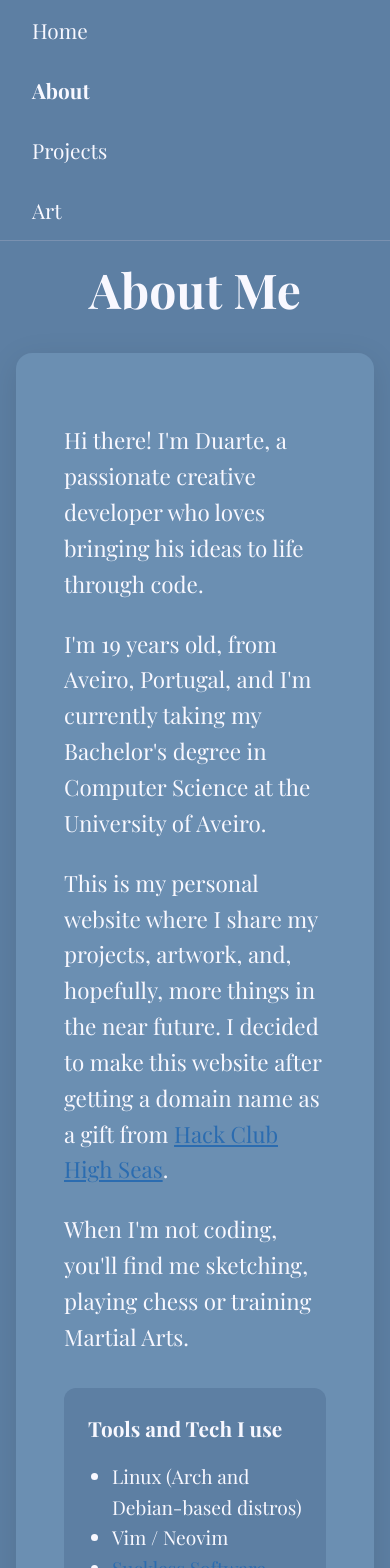
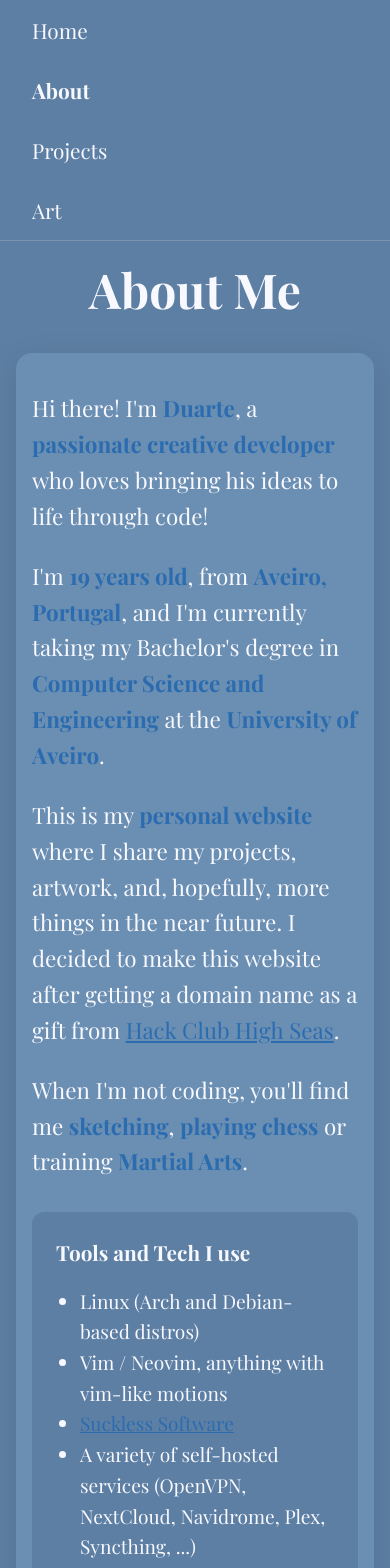
Before and after one commit to duartebranco/duartebranco.xyz, a React (Create React App) app: page /about in a window 390 px wide. Shown: the top 1568 px of the page. Built offline with nearby package versions, Linux system fonts and the light colour scheme; a web font is replaced by a local one.

Commit message:
update about page and artdetails mobile size

```diff
--- a/src/App.css
+++ b/src/App.css
@@ -77,6 +77,12 @@ button:active {
     max-width: 800px;
     margin: 0 auto;
 }
+.about-container-inside {
+    background-color: #6b8fb2;
+    padding: 3rem;
+    border-radius: 16px;
+    box-shadow: 0 8px 32px rgba(0, 0, 0, 0.1);
+}
 
 /* Project Details page */
 .project-details-container {
@@ -89,6 +95,23 @@ button:active {
     padding: 3rem;
     border-radius: 16px;
     box-shadow: 0 8px 32px rgba(0, 0, 0, 0.1);
+}
+
+/* Art Details page */
+.art-details-container {
+    padding: 2rem;
+    max-width: 900px;
+    margin: 0 auto;
+}
+.art-details-inside {
+    background-color: #6b8fb2;
+    padding: 3rem;
+    border-radius: 16px;
+    box-shadow: 0 8px 32px rgba(0, 0, 0, 0.1);
+}
+
+strong {
+    color: #2b6cb0;
 }
 
 /* Mobile-specific adjustments */
@@ -104,11 +127,21 @@ button:active {
     .about-container {
         padding: 1rem;
     }
+    .about-container-inside {
+        padding: 1rem;
+    }
 
     .project-details-container {
         padding: 1rem;
     }
     .project-details-inside {
+        padding: 1rem;
+    }
+
+    .art-details-container {
+        padding: 1rem;
+    }
+    .art-details-inside {
         padding: 1rem;
     }
 
--- a/src/pages/About.js
+++ b/src/pages/About.js
@@ -13,14 +13,7 @@ const About = () => {
             >
                 About Me
             </h1>
-            <div
-                style={{
-                    backgroundColor: "#6b8fb2",
-                    padding: "3rem",
-                    borderRadius: "16px",
-                    boxShadow: "0 8px 32px rgba(0,0,0,0.1)",
-                }}
-            >
+            <div className="about-container-inside">
                 <div
                     style={{
                         fontSize: "1.2rem",
@@ -30,21 +23,24 @@ const About = () => {
                     }}
                 >
                     <p style={{ marginBottom: "1.5rem", fontSize: "1.4rem" }}>
-                        Hi there! I'm Duarte, a passionate creative developer
-                        who loves bringing his ideas to life through code.
+                        Hi there! I'm <strong>Duarte</strong>, a{" "}
+                        <strong>passionate creative developer</strong> who loves
+                        bringing his ideas to life through code!
                     </p>
 
                     <p style={{ marginBottom: "1.5rem", fontSize: "1.4rem" }}>
-                        I'm 19 years old, from Aveiro, Portugal, and I'm
-                        currently taking my Bachelor's degree in Computer
-                        Science at the University of Aveiro.
+                        I'm <strong>19 years old</strong>, from{" "}
+                        <strong>Aveiro, Portugal</strong>, and I'm currently
+                        taking my Bachelor's degree in{" "}
+                        <strong>Computer Science and Engineering</strong> at the{" "}
+                        <strong>University of Aveiro</strong>.
                     </p>
 
                     <p style={{ marginBottom: "1.5rem", fontSize: "1.4rem" }}>
-                        This is my personal website where I share my projects,
-                        artwork, and, hopefully, more things in the near future.
-                        I decided to make this website after getting a domain
-                        name as a gift from{" "}
+                        This is my <strong>personal website</strong> where I
+                        share my projects, artwork, and, hopefully, more things
+                        in the near future. I decided to make this website after
+                        getting a domain name as a gift from{" "}
                         <a
                             href="https://highseas.hackclub.com/"
                             style={{
@@ -58,8 +54,10 @@ const About = () => {
                     </p>
 
                     <p style={{ marginBottom: "1.5rem", fontSize: "1.4rem" }}>
-                        When I'm not coding, you'll find me sketching, playing
-                        chess or training Martial Arts.
+                        When I'm not coding, you'll find me{" "}
+                        <strong>sketching</strong>,{" "}
+                        <strong>playing chess</strong> or training{" "}
+                        <strong>Martial Arts</strong>.
                     </p>
 
                     <div
@@ -87,7 +85,9 @@ const About = () => {
                             }}
                         >
                             <li>Linux (Arch and Debian-based distros)</li>
-                            <li>Vim / Neovim</li>
+                            <li>
+                                Vim / Neovim, anything with vim-like motions
+                            </li>
                             <li>
                                 <a
                                     href="https://suckless.org/"
--- a/src/pages/ArtDetail.js
+++ b/src/pages/ArtDetail.js
@@ -150,13 +150,7 @@ const ArtDetail = () => {
     }
 
     return (
-        <div
-            style={{
-                padding: "2rem",
-                maxWidth: "900px",
-                margin: "0 auto",
-            }}
-        >
+        <div className="art-details-container">
             {/* Back button */}
             <Link
                 to="/art"
@@ -187,14 +181,7 @@ const ArtDetail = () => {
                 ← Back to Gallery
             </Link>
 
-            <div
-                style={{
-                    backgroundColor: "#6b8fb2",
-                    padding: "3rem",
-                    borderRadius: "16px",
-                    boxShadow: "0 8px 32px rgba(0,0,0,0.1)",
-                }}
-            >
+            <div className="art-details-inside">
                 {/* Art Image */}
                 <div style={{ position: "relative", marginBottom: "2rem" }}>
                     <img
```
